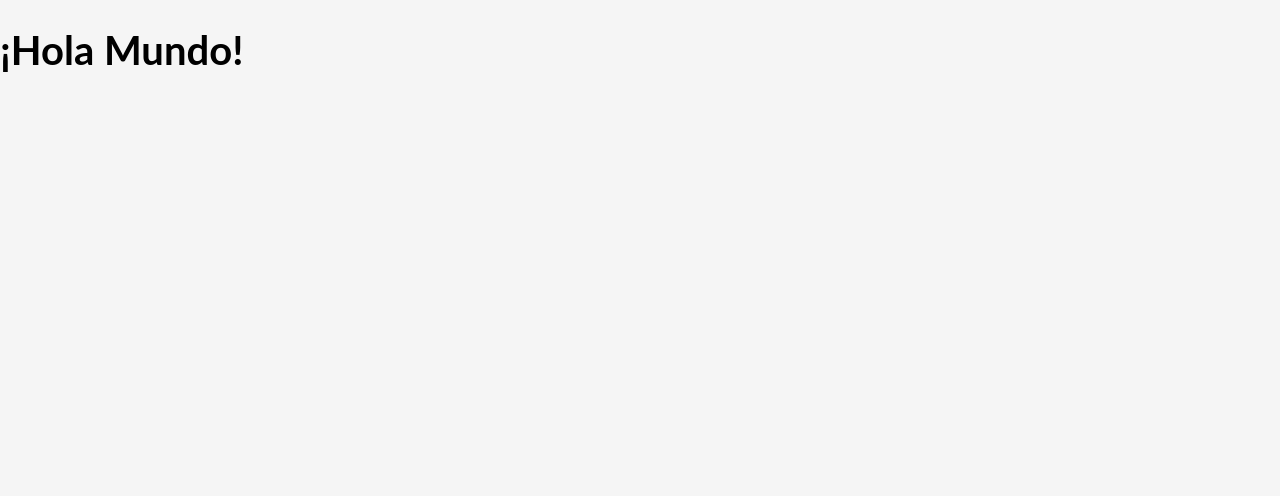
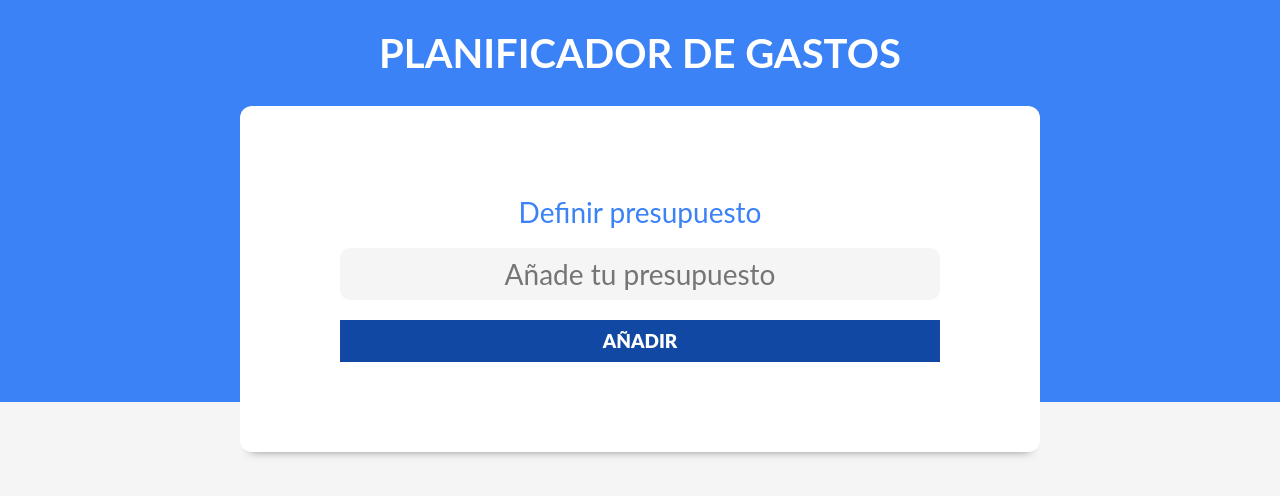
Before and after one commit to Soyjavieralvarez/shopping-control, a React (Vite) app: page / in a window 1280 px wide. Shown: the top 496 px of the page. Built offline with nearby package versions, Linux system fonts and the light colour scheme.

Commit message:
new components: Header and NewBudget added

```diff
--- a/src/App.jsx
+++ b/src/App.jsx
@@ -1,13 +1,14 @@
 import { useState } from 'react'
+import Header from './components/Header'
 
 
 function App() {
   const [count, setCount] = useState(0)
 
   return (
-    <div className="App">
-     <h1>¡Hola Mundo!</h1>
-    </div>
+   <div>
+    <Header/>
+   </div>
   )
 }
 
--- /dev/null
+++ b/src/components/Header.jsx
@@ -0,0 +1,13 @@
+import React from 'react'
+import NewBudget from './NewBudget'
+
+const Header = () => {
+  return (
+    <header>
+        <h1>Planificador de gastos</h1>
+        <NewBudget />
+    </header>
+  )
+}
+
+export default Header
--- /dev/null
+++ b/src/components/NewBudget.jsx
@@ -0,0 +1,21 @@
+import React from 'react'
+
+const NewBudget = () => {
+  return (
+    <div className='contenedor-presupuesto contenedor sombra'>
+        <form className='formulario'>
+        <div className='campo'>
+            <label>Definir presupuesto</label>
+            <input
+                className='nuevo-presupuesto'
+                type='text'
+                placeholder='Añade tu presupuesto'
+            />
+        </div>
+        <input type='submit' value='Añadir'/>
+        </form>
+    </div>
+  )
+}
+
+export default NewBudget
```
